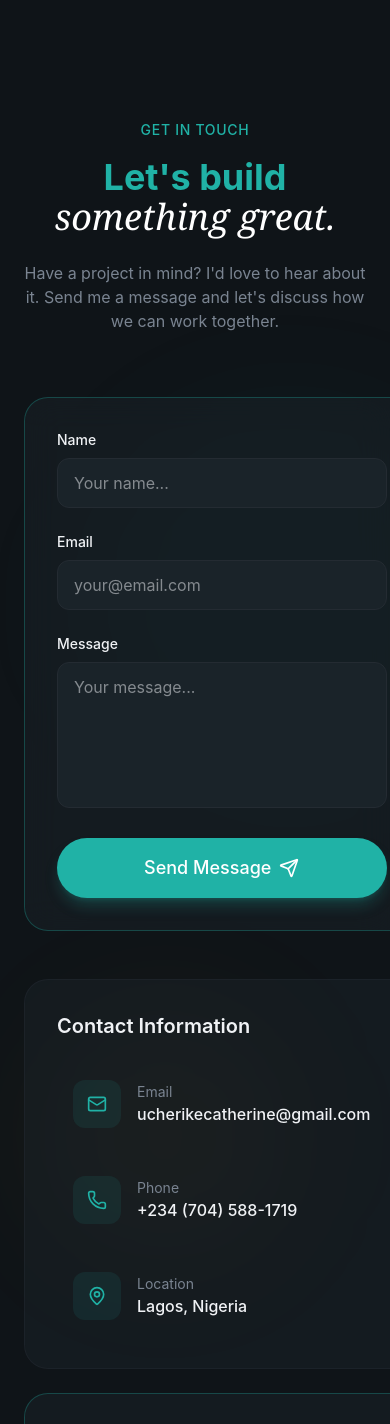
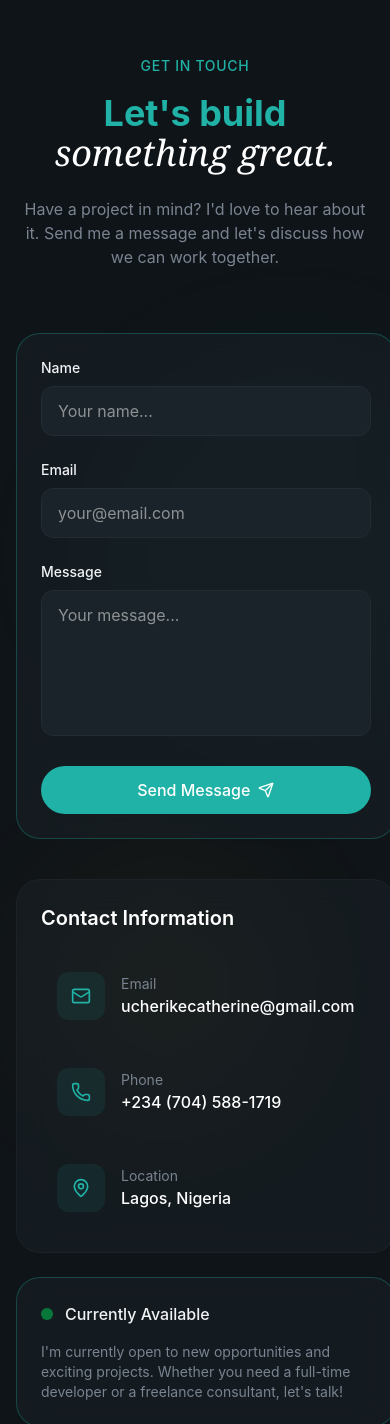
Before and after one commit to katedaboss/my-portfolio, a React (Vite) app: page / in a window 390 px wide. Shown: the part 7724-9148 px from the top of the page. Built offline with nearby package versions, Linux system fonts and the light colour scheme.

Commit message:
responsive contact fix

```diff
--- a/src/sections/Contact.jsx
+++ b/src/sections/Contact.jsx
@@ -6,9 +6,17 @@ import {
   CheckCircle,
   AlertCircle,
 } from "lucide-react";
-import { Button } from "../components/Button";
 import { useState } from "react";
 import emailjs from "@emailjs/browser";
+
+const Button = ({ children, className = "", ...props }) => (
+  <button
+    className={`bg-primary text-white px-6 py-3 rounded-full font-medium hover:bg-primary/90 transition-colors flex items-center justify-center gap-2 ${className}`}
+    {...props}
+  >
+    {children}
+  </button>
+);
 
 const contactInfo = [
   {
@@ -37,26 +45,25 @@ export const Contact = () => {
     email: "",
     message: "",
   });
+
   const [isLoading, setIsLoading] = useState(false);
   const [submitStatus, setSubmitStatus] = useState({
-    type: null, // 'success' or 'error'
+    type: null,
     message: "",
   });
 
   const handleSubmit = async (e) => {
     e.preventDefault();
-
     setIsLoading(true);
     setSubmitStatus({ type: null, message: "" });
+
     try {
       const serviceId = import.meta.env.VITE_EMAILJS_SERVICE_ID;
       const templateId = import.meta.env.VITE_EMAILJS_TEMPLATE_ID;
       const publicKey = import.meta.env.VITE_EMAILJS_PUBLIC_KEY;
 
       if (!serviceId || !templateId || !publicKey) {
-        throw new Error(
-          "EmailJS configuration is missing. Please check your environment variables.",
-        );
+        throw new Error("EmailJS configuration is missing.");
       }
 
       await emailjs.send(
@@ -74,6 +81,7 @@ export const Contact = () => {
         type: "success",
         message: "Message sent successfully! I'll get back to you soon.",
       });
+
       setFormData({ name: "", email: "", message: "" });
     } catch (error) {
       console.error("EmailJS error:", error);
@@ -86,43 +94,44 @@ export const Contact = () => {
       setIsLoading(false);
     }
   };
+
   return (
-    <section id="contact" className="py-32 relative overflow-hidden">
-      <div className="absolute top-0 left-0 w-full h-full">
+    <section
+      id="contact"
+      className="py-16 sm:py-24 md:py-32 relative overflow-hidden"
+    >
+      <div className="absolute top-0 left-0 w-full h-full pointer-events-none overflow-hidden">
         <div className="absolute top-1/4 left-1/4 w-96 h-96 bg-primary/5 rounded-full blur-3xl" />
         <div className="absolute bottom-1/4 right-1/4 w-64 h-64 bg-highlight/5 rounded-full blur-3xl" />
       </div>
 
-      <div className="container mx-auto px-6 relative z-10">
-        {/* Section Header */}
+      <div className="max-w-7xl mx-auto px-4 sm:px-6 lg:px-8 relative z-10">
+        {/* Header */}
         <div className="text-center max-w-3xl mx-auto mb-16">
-          <span className="text-secondary-foreground text-sm font-medium tracking-wider uppercase animate-fade-in">
+          <span className="text-secondary-foreground text-sm font-medium tracking-wider uppercase">
             Get In Touch
           </span>
-          <h2 className="text-4xl md:text-5xl font-bold mt-4 mb-6 animate-fade-in animation-delay-100 text-secondary-foreground">
+          <h2 className="text-4xl font-bold mt-4 mb-6 text-secondary-foreground">
             Let's build{" "}
             <span className="font-serif italic font-normal text-white">
               something great.
             </span>
           </h2>
-          <p className="text-muted-foreground animate-fade-in animation-delay-200">
+          <p className="text-muted-foreground">
             Have a project in mind? I'd love to hear about it. Send me a message
             and let's discuss how we can work together.
           </p>
         </div>
 
-        <div className="grid lg:grid-cols-2 gap-12 max-w-5xl mx-auto">
-          <div className="glass p-8 rounded-3xl border border-primary/30 animate-fade-in animation-delay-300">
+        {/* Grid */}
+        <div className="grid lg:grid-cols-2 gap-10 max-w-5xl mx-auto">
+          {/* Contact Form */}
+          <div className="glass p-6 rounded-3xl border border-primary/30">
             <form className="space-y-6" onSubmit={handleSubmit}>
+              {/* Name */}
               <div>
-                <label
-                  htmlFor="name"
-                  className="block text-sm font-medium mb-2"
-                >
-                  Name
-                </label>
+                <label className="block text-sm font-medium mb-2">Name</label>
                 <input
-                  id="name"
                   type="text"
                   required
                   placeholder="Your name..."
@@ -130,113 +139,103 @@ export const Contact = () => {
                   onChange={(e) =>
                     setFormData({ ...formData, name: e.target.value })
                   }
-                  className="w-full px-4 py-3 bg-surface rounded-xl border border-border focus:border-primary focus:ring-1 focus:ring-primary outline-none transition-all"
+                  className="w-full px-4 py-3 bg-surface text-white rounded-xl border border-border focus:border-primary focus:ring-1 focus:ring-primary outline-none transition-all"
                 />
               </div>
 
+              {/* Email */}
               <div>
-                <label
-                  htmlFor="email"
+                <label className="block text-sm font-medium mb-2">Email</label>
+                <input
                   type="email"
-                  className="block text-sm font-medium mb-2"
-                >
-                  Email
-                </label>
-                <input
                   required
                   placeholder="your@email.com"
                   value={formData.email}
                   onChange={(e) =>
                     setFormData({ ...formData, email: e.target.value })
                   }
-                  className="w-full px-4 py-3 bg-surface rounded-xl border border-border focus:border-primary focus:ring-1 focus:ring-primary outline-none transition-all"
+                  className="w-full px-4 py-3 bg-surface text-white rounded-xl border border-border focus:border-primary focus:ring-1 focus:ring-primary outline-none transition-all"
                 />
               </div>
 
+              {/* Message */}
               <div>
-                <label
-                  htmlFor="message"
-                  className="block text-sm font-medium mb-2"
-                >
+                <label className="block text-sm font-medium mb-2">
                   Message
                 </label>
                 <textarea
                   rows={5}
                   required
+                  placeholder="Your message..."
                   value={formData.message}
                   onChange={(e) =>
                     setFormData({ ...formData, message: e.target.value })
                   }
-                  placeholder="Your message..."
-                  className="w-full px-4 py-3 bg-surface rounded-xl border border-border focus:border-primary focus:ring-1 focus:ring-primary outline-none transition-all resize-none"
+                  className="w-full px-4 py-3 bg-surface text-white rounded-xl border border-border focus:border-primary focus:ring-1 focus:ring-primary outline-none transition-all resize-none"
                 />
               </div>
 
-              <Button
-                className="w-full"
-                type="submit"
-                size="lg"
-                disabled={isLoading}
-              >
+              {/* Button */}
+              <Button className="w-full" type="submit" disabled={isLoading}>
                 {isLoading ? (
-                  <>Sending...</>
+                  "Sending..."
                 ) : (
                   <>
-                    Send Message
-                    <Send className="w-5 h-5" />
+                    Send Message <Send className="w-4 h-4" />
                   </>
                 )}
               </Button>
 
+              {/* Status Message */}
               {submitStatus.type && (
                 <div
-                  className={`flex items-center gap-3
-                     p-4 rounded-xl ${
-                       submitStatus.type === "success"
-                         ? "bg-green-500/10 border border-green-500/20 text-green-400"
-                         : "bg-red-500/10 border border-red-500/20 text-red-400"
-                     }`}
+                  className={`flex items-center gap-3 p-4 rounded-xl text-sm ${
+                    submitStatus.type === "success"
+                      ? "bg-green-500/10 border border-green-500/20 text-green-400"
+                      : "bg-red-500/10 border border-red-500/20 text-red-400"
+                  }`}
                 >
                   {submitStatus.type === "success" ? (
-                    <CheckCircle className="w-5 h-5 flex-shrink-0" />
+                    <CheckCircle className="w-5 h-5" />
                   ) : (
-                    <AlertCircle className="w-5 h-5 flex-shrink-0" />
+                    <AlertCircle className="w-5 h-5" />
                   )}
-                  <p className="text-sm">{submitStatus.message}</p>
+                  <p>{submitStatus.message}</p>
                 </div>
               )}
             </form>
           </div>
 
           {/* Contact Info */}
-          <div className="space-y-6 animate-fade-in animation-delay-400">
-            <div className="glass rounded-3xl p-8">
-              <h3 className="text-xl font-semibold mb-6">
+          <div className="space-y-6">
+            <div className="glass rounded-3xl p-6">
+              <h3 className="text-xl font-semibold mb-6 text-white">
                 Contact Information
               </h3>
+
               <div className="space-y-4">
                 {contactInfo.map((item, i) => (
                   <a
                     key={i}
                     href={item.href}
-                    className="flex items-center gap-4 p-4 rounded-xl hover:bg-surface transition-colors group"
+                    className="flex items-center gap-4 p-4 rounded-xl hover:bg-surface transition-colors"
                   >
-                    <div className="w-12 h-12 rounded-xl bg-primary/10 flex items-center justify-center group-hover:bg-primary/20 transition-colors">
+                    <div className="w-12 h-12 rounded-xl bg-primary/10 flex items-center justify-center">
                       <item.icon className="w-5 h-5 text-primary" />
                     </div>
                     <div>
                       <div className="text-sm text-muted-foreground">
                         {item.label}
                       </div>
-                      <div className="font-medium">{item.value}</div>
+                      <div className="font-medium text-white">{item.value}</div>
                     </div>
                   </a>
                 ))}
               </div>
             </div>
 
-            {/* Availability Card */}
-            <div className="glass rounded-3xl p-8 border border-primary/30">
+            {/* Availability */}
+            <div className="glass rounded-3xl p-6 border border-primary/30">
               <div className="flex items-center gap-3 mb-4">
                 <span className="w-3 h-3 bg-green-500 rounded-full animate-pulse" />
                 <span className="font-medium">Currently Available</span>
```
